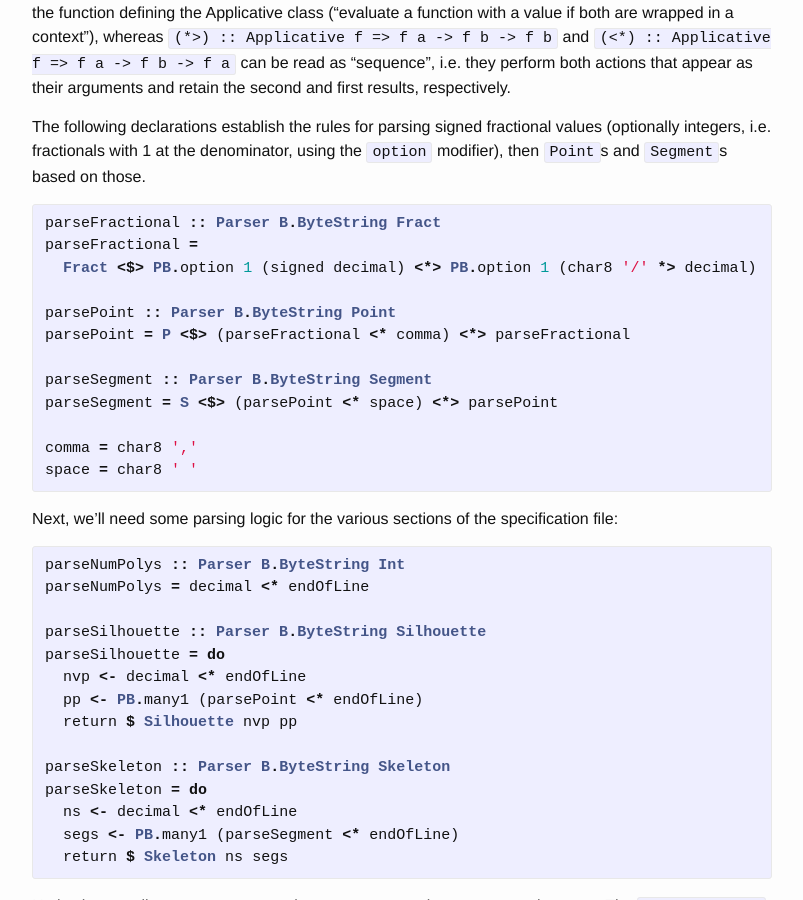
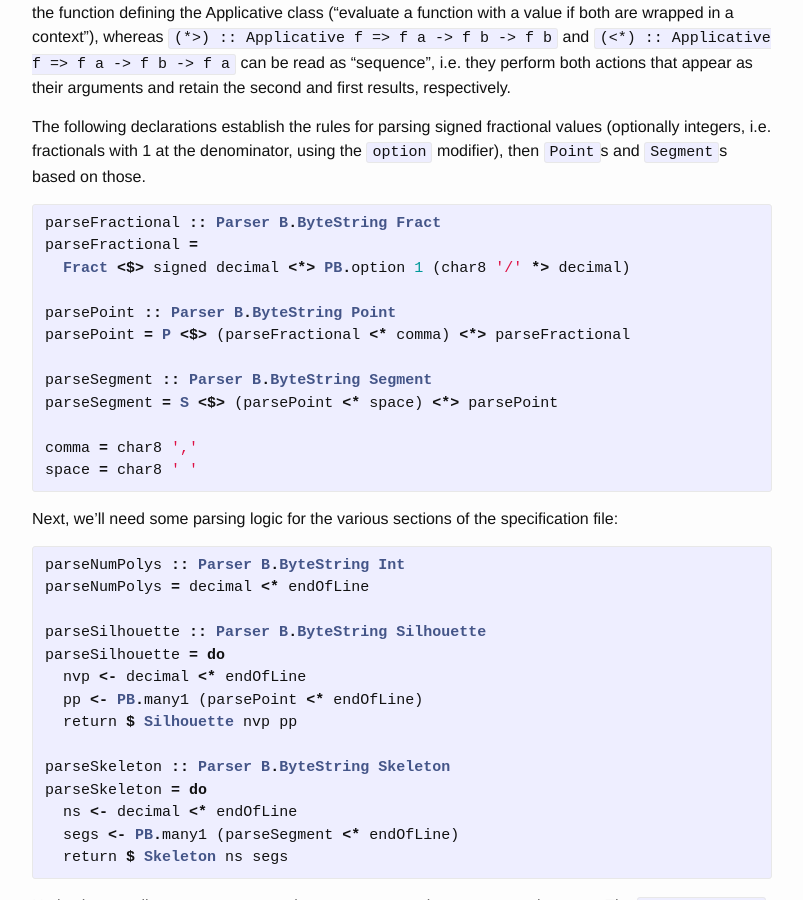
Before and after one commit to ocramz/ocramz.github.io, a Jekyll site: the page built from _posts/2016-08-25-icfp2016.markdown, in a window 1280 px wide and 900 px high, scrolled down 3106 px. Shown: the whole window, without its empty margins (238-1041 px from the left). Built offline with Jekyll 4.4.1, drawn with Linux system fonts in a browser that asks for light colours.

Commit message:
simplified parseFractional

```diff
--- a/_posts/2016-08-25-icfp2016.markdown
+++ b/_posts/2016-08-25-icfp2016.markdown
@@ -126,7 +126,7 @@ The following declarations establish the rules for parsing signed fractional val
 
 parseFractional :: Parser B.ByteString Fract
 parseFractional =
-  Fract <$> PB.option 1 (signed decimal) <*> PB.option 1 (char8 '/' *> decimal)
+  Fract <$> signed decimal <*> PB.option 1 (char8 '/' *> decimal)
 
 parsePoint :: Parser B.ByteString Point
 parsePoint = P <$> (parseFractional <* comma) <*> parseFractional
```
